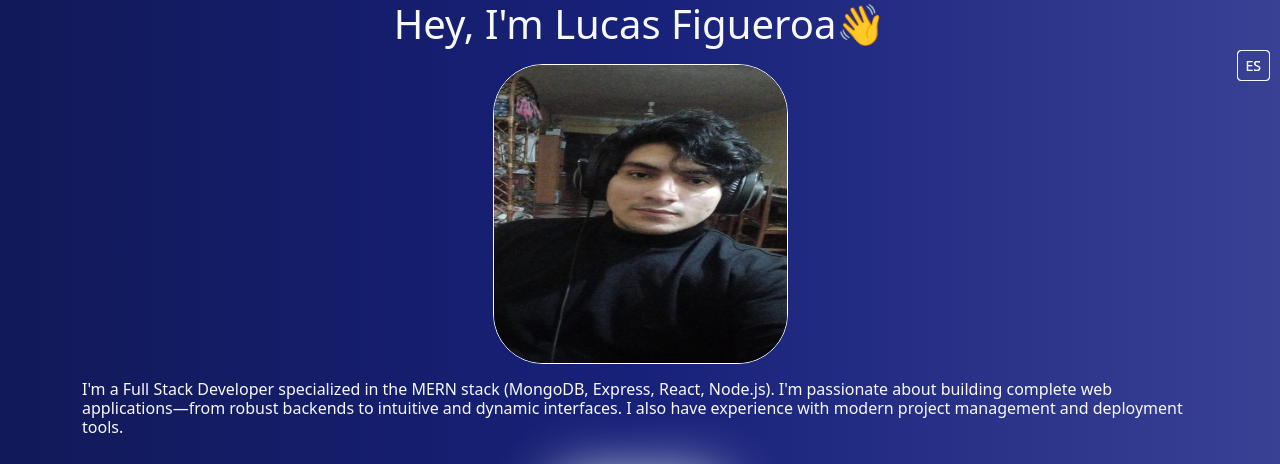
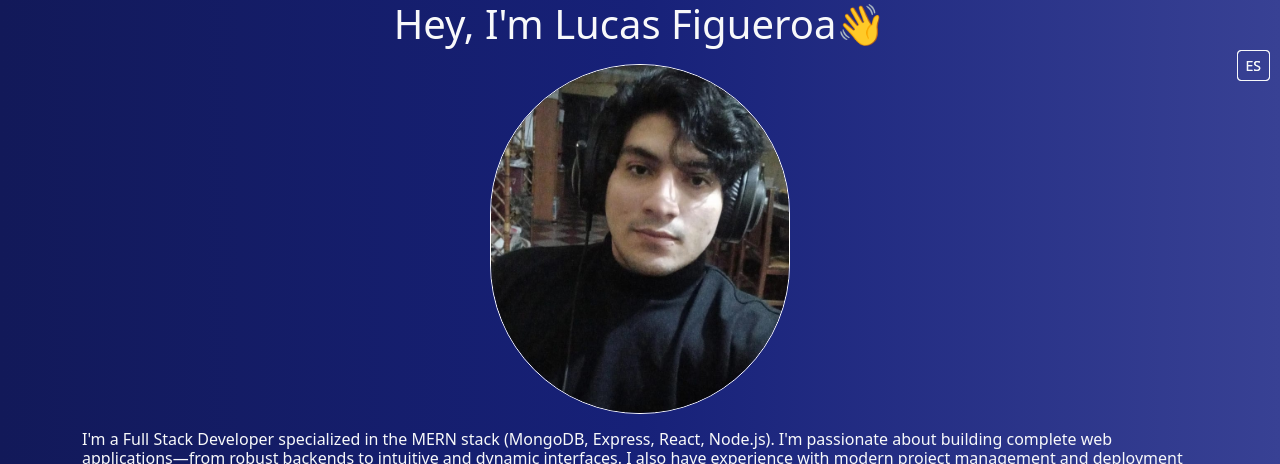
Before and after one commit to Lucaspozziok64/portfolio, a React (Vite) app: page / in a window 1280 px wide. Shown: the top 464 px of the page. Built offline with nearby package versions, Linux system fonts and the light colour scheme; no server answers.

Commit message:
Modifique tamaños y estilo de mi imagen de perfil

```diff
--- a/src/index.css
+++ b/src/index.css
@@ -17,10 +17,12 @@
 }
 
 .imagenPerfil {
-  height: 300px;
-  width: 295px;
-  border-radius: 50px;
+  height: 350px;
+  width: 300px;
+  border-radius: 200px;
   border: 1px solid #fff;
+  object-fit: cover;
+  object-position: center;
 }
 
 .botonDescargar {
```
